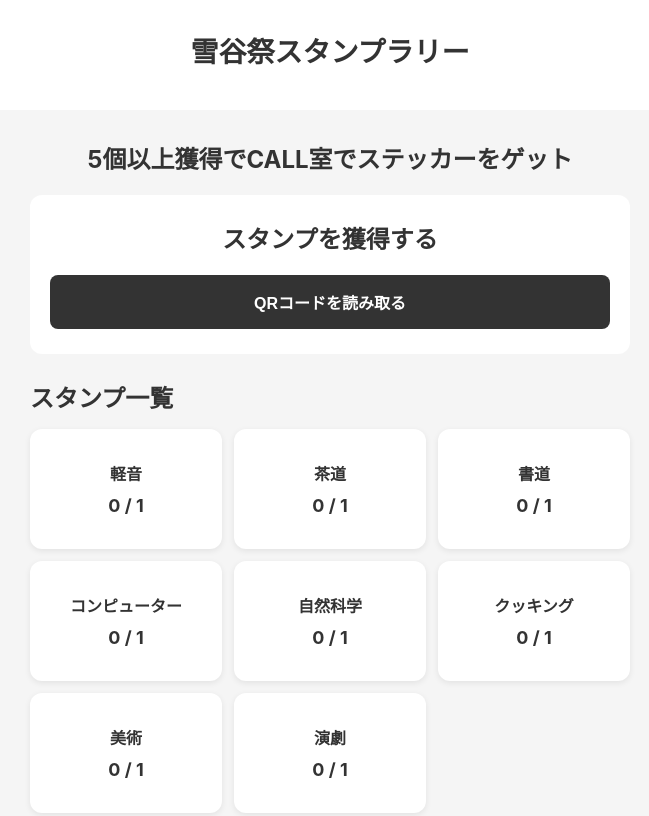
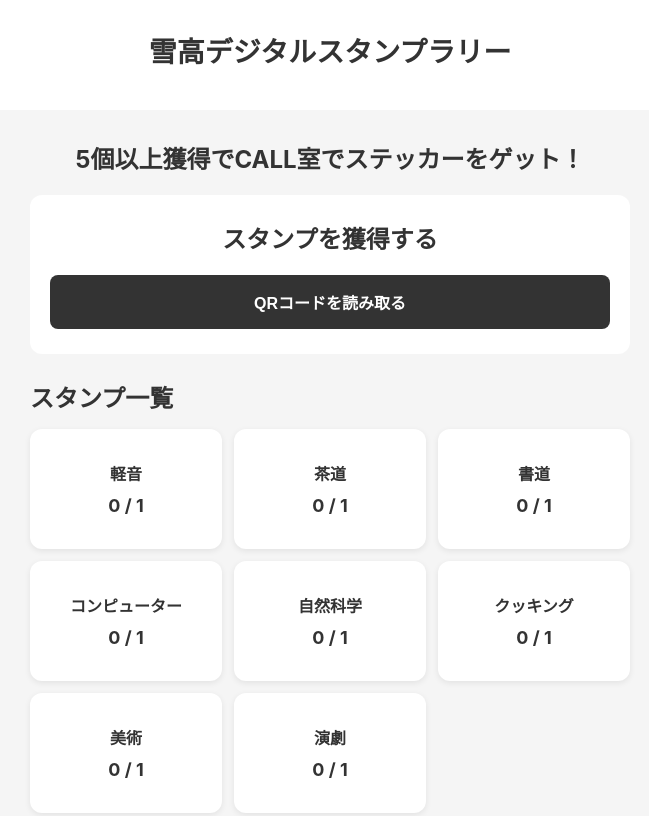
Before and after one commit to yukigayafestival/stamprally26, a plain HTML site: page index.html in a window 1280 px wide. Shown: the top 816 px of the page, without its empty margins (310-959 px from the left). Drawn offline with Linux system fonts and the light colour scheme.

Commit message:
Add files via upload

```diff
--- a/index.html
+++ b/index.html
@@ -18,7 +18,7 @@
          ヘッダー
     ========================== -->
     <header class="header">
-        <h1 id="rally-title">雪谷祭スタンプラリー</h1>
+        <h1 id="rally-title">雪高デジタルスタンプラリー</h1>
 
     </header>
 
@@ -31,7 +31,7 @@
     <main class="main-container">
 
     <h2 id="sticker-get">
-        5個以上獲得でCALL室でステッカーをゲット
+        5個以上獲得でCALL室でステッカーをゲット！
     </h2>
 
 
```
